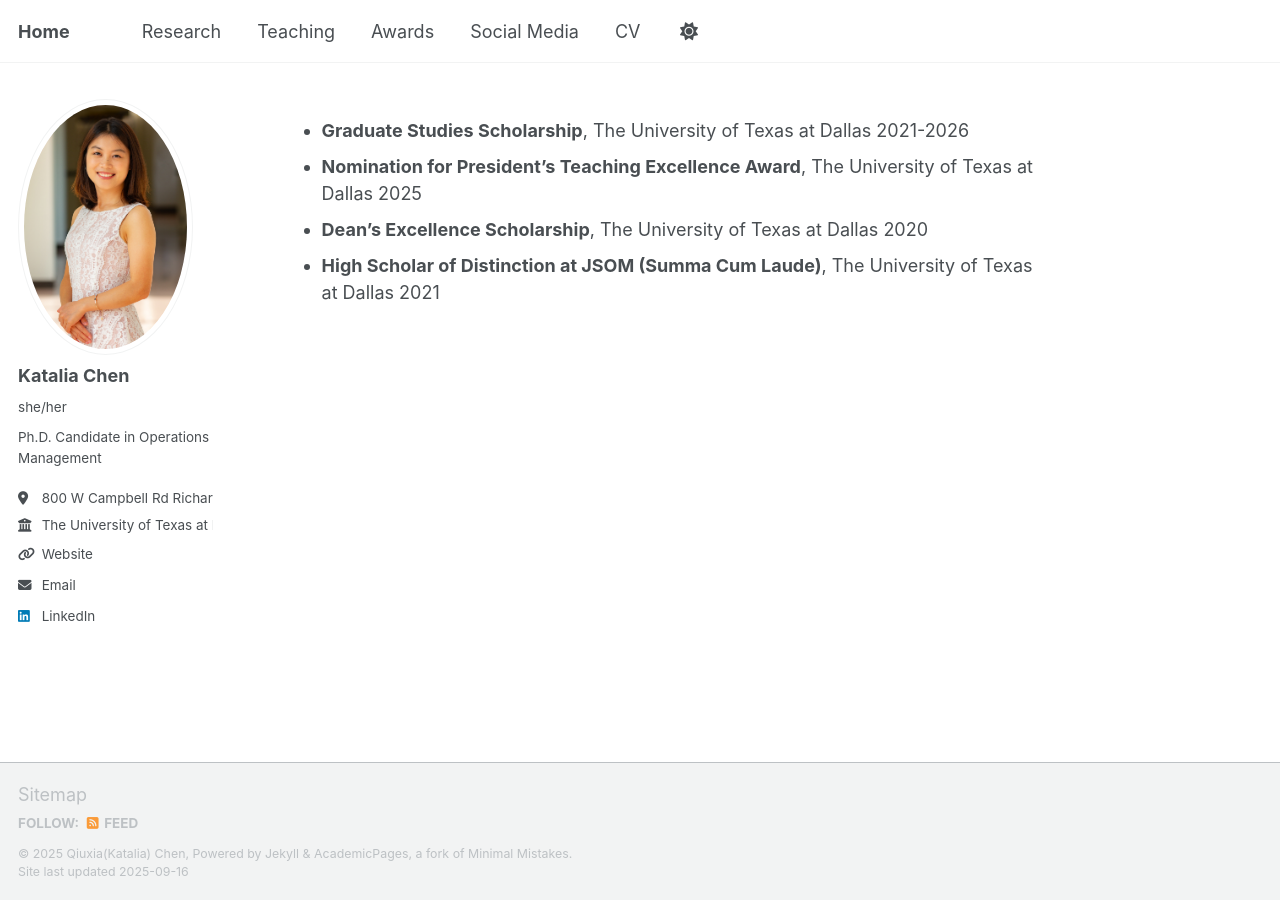
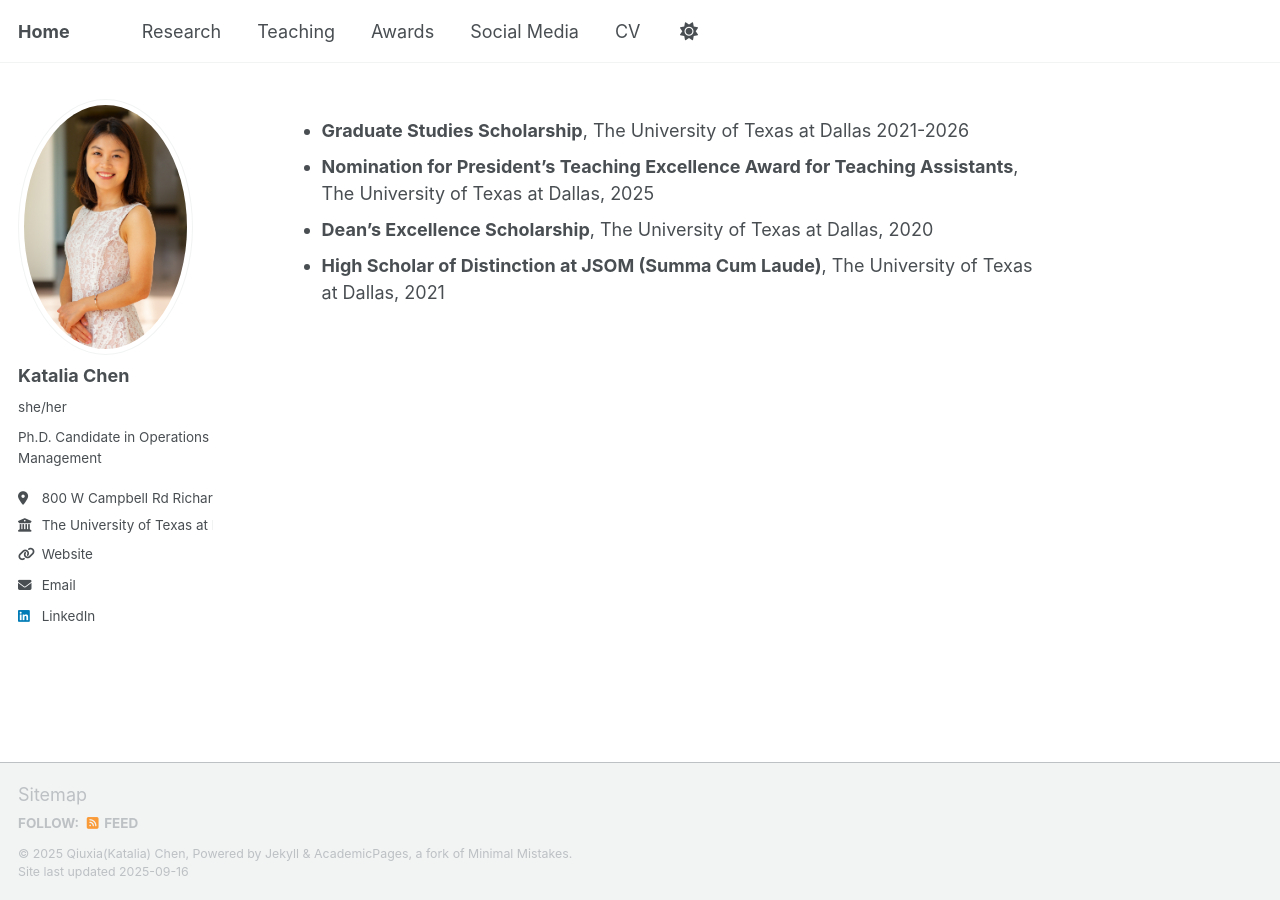
Before and after one commit to qxc2/kataliachen, a Jekyll site: the page built from _awards/awards.md, in a window 1280 px wide. Built offline with Jekyll 4.4.1, drawn with Linux system fonts in a browser that asks for light colours; a script that is not in the unit is left out.

Commit message:
Update awards.md

```diff
--- a/_awards/awards.md
+++ b/_awards/awards.md
@@ -4,6 +4,6 @@ permalink: /awards/
 ---
 
   - **Graduate Studies Scholarship**, The University of Texas at Dallas  2021-2026
-  - **Nomination for President’s Teaching Excellence Award**, The University of Texas at Dallas  2025
-  - **Dean’s Excellence Scholarship**, The University of Texas at Dallas  2020
-  - **High Scholar of Distinction at JSOM (Summa Cum Laude)**, The University of Texas at Dallas  2021
+  - **Nomination for President’s Teaching Excellence Award for Teaching Assistants**, The University of Texas at Dallas, 2025
+  - **Dean’s Excellence Scholarship**, The University of Texas at Dallas,  2020
+  - **High Scholar of Distinction at JSOM (Summa Cum Laude)**, The University of Texas at Dallas,  2021
```
